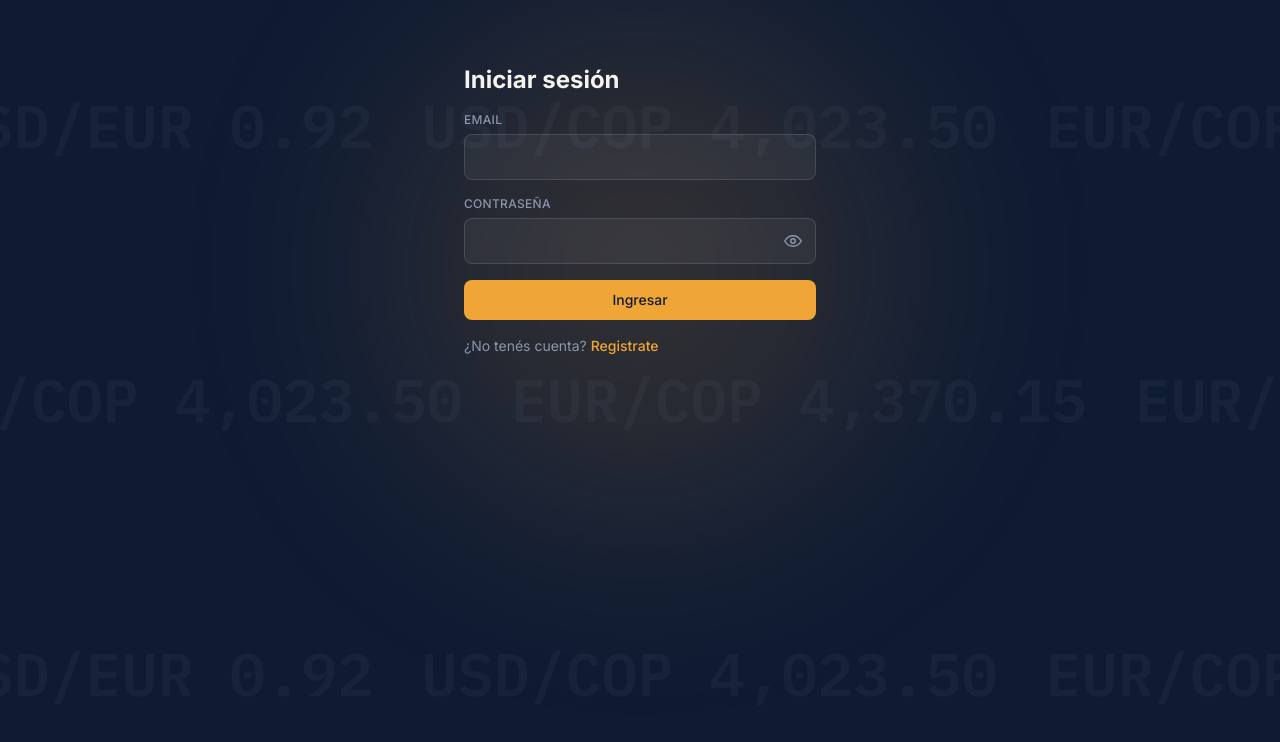
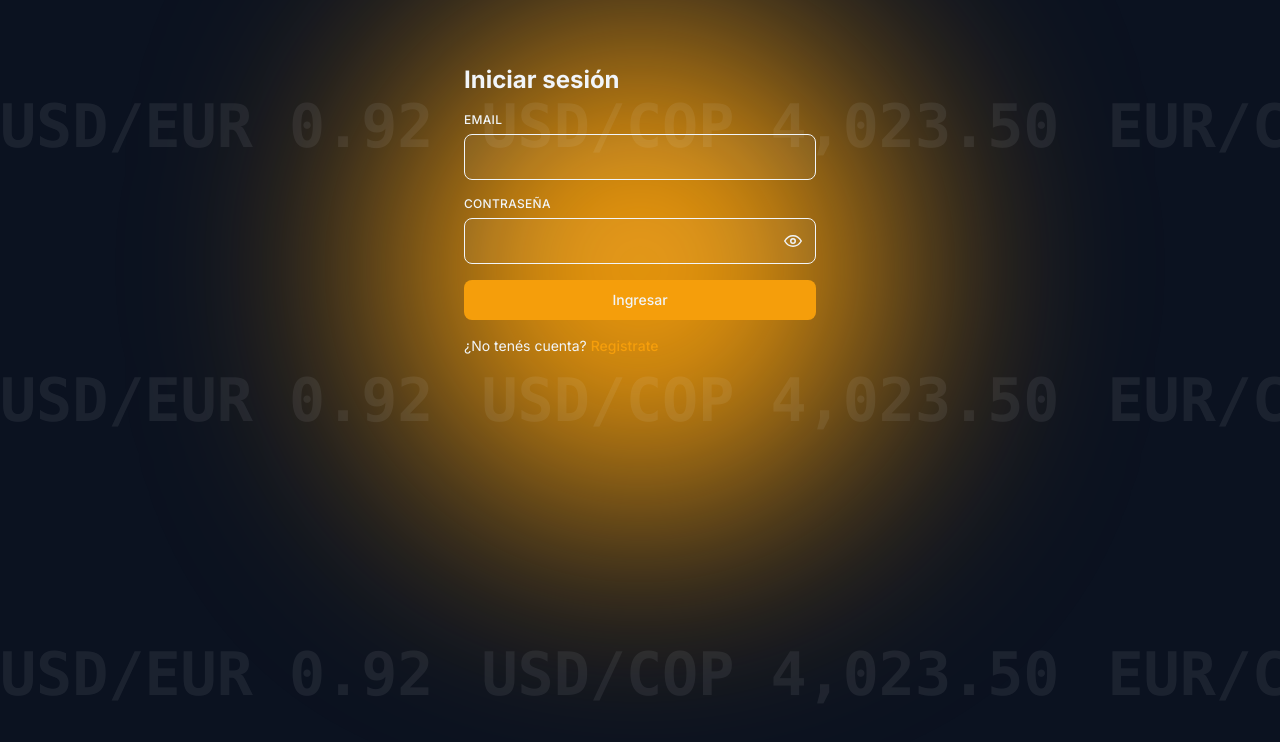
Before and after one commit to walletnomad-design/FrontEnd, a React (Vite) app: page /login in a window 1280 px wide. Shown: the top 742 px of the page. Built offline with nearby package versions, Linux system fonts and the light colour scheme; no server answers.

Commit message:
feat(theme): reemplaza paleta Exchange Board por identidad azul/violeta

```diff
--- a/src/index.css
+++ b/src/index.css
@@ -1,22 +1,26 @@
-@import url("https://fonts.googleapis.com/css2?family=IBM+Plex+Mono:wght@400;500;600;700&family=Inter:wght@400;500;600;700&display=swap");
+@import url("https://fonts.googleapis.com/css2?family=Inter:wght@400;500;600;700;800&display=swap");
 @import "tailwindcss";
 
 @theme {
-  /* Paleta — Exchange Board */
-  --color-navy: #0e1b33;
-  --color-navy-card: #152847;
-  --color-navy-card-hover: #1b3155;
-  --color-amber: #f0a537;
-  --color-amber-dim: #b97e26;
-  --color-mint: #2dd4a7;
-  --color-bone: #f5f3ee;
-  --color-slate: #8b96ac;
+  /* Fondo y superficies */
+  --color-bg: #0b1220;
+  --color-surface: #111a2e;
+  --color-surface-hover: #16223b;
 
-  /* Tipografía */
-  --font-mono: "IBM Plex Mono", ui-monospace, monospace;
+  /* Acentos por acción (coherente con el mockup: depositar=azul, transferir=violeta, intercambiar=verde) */
+  --color-primary: #6366f1;
+  --color-primary-dark: #4f46e5;
+  --color-violet: #8b5cf6;
+  --color-blue: #3b82f6;
+  --color-green: #22c55e;
+  --color-red: #ef4444;
+  --color-amber: #f59e0b;
+
+  /* Texto */
+  --color-text: #f1f5f9;
+  --color-muted: #94a3b8;
+
   --font-sans: "Inter", ui-sans-serif, system-ui, sans-serif;
-
-  /* Curva de animación consistente en toda la app */
   --ease-board: cubic-bezier(0.16, 1, 0.3, 1);
 }
 
@@ -26,18 +30,18 @@
 
 body {
   margin: 0;
-  background-color: var(--color-navy);
-  color: var(--color-bone);
+  background-color: var(--color-bg);
+  color: var(--color-text);
   font-family: var(--font-sans);
 }
 
-/* Respeta a usuarios que piden menos movimiento */
 @media (prefers-reduced-motion: reduce) {
   *, *::before, *::after {
     animation-duration: 0.01ms !important;
     transition-duration: 0.01ms !important;
   }
 }
+
 /* Animación de entrada reutilizable para tarjetas/secciones */
 @keyframes rise-in {
   from {
@@ -51,73 +55,21 @@ body {
 }
 
 .animate-rise {
-  animation: rise-in 0.5s var(--ease-board) both;
+  animation: rise-in 0.4s var(--ease-board) both;
 }
 
-/* Cinta de cotizaciones en movimiento infinito */
-@keyframes ticker-scroll {
-  from {
-    transform: translateX(0);
+/* Shimmer para skeletons de carga (principio de UX: nunca pantalla en blanco) */
+@keyframes skeleton-pulse {
+  0%, 100% {
+    opacity: 0.5;
   }
-  to {
-    transform: translateX(-50%);
+  50% {
+    opacity: 0.9;
   }
 }
 
-.animate-ticker {
-  animation: ticker-scroll 60s linear infinite;
+.skeleton {
+  background-color: rgba(255, 255, 255, 0.06);
+  border-radius: 0.5rem;
+  animation: skeleton-pulse 1.4s ease-in-out infinite;
 }
-
-.animate-ticker-reverse {
-  animation: ticker-scroll 75s linear infinite reverse;
-}
-
-/* Resplandor ambiental que respira lentamente detrás del contenido */
-@keyframes glow-pulse {
-  0%, 100% {
-    opacity: 0.15;
-  }
-  50% {
-    opacity: 0.3;
-  }
-}
-
-.animate-glow {
-  animation: glow-pulse 6s ease-in-out infinite;
-}
-
-/* Línea escáner que recorre la tarjeta de saldo */
-@keyframes scan-sweep {
-  0% {
-    left: -40%;
-  }
-  60%, 100% {
-    left: 130%;
-  }
-}
-
-.animate-scan {
-  animation: scan-sweep 5.5s var(--ease-board) infinite;
-}
-
-/* Brillo que recorre la barra de progreso rellena */
-@keyframes shine-sweep {
-  to {
-    background-position: -220% 0;
-  }
-}
-
-.animate-shine {
-  animation: shine-sweep 2.6s linear infinite;
-}
-
-/* Halo giratorio lento detrás de paneles destacados */
-@keyframes spin-slow {
-  to {
-    transform: rotate(360deg);
-  }
-}
-
-.animate-spin-slow {
-  animation: spin-slow 9s linear infinite reverse;
-}
```
